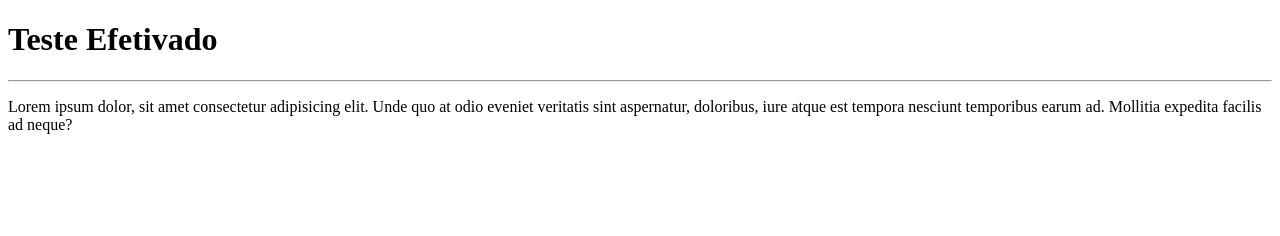
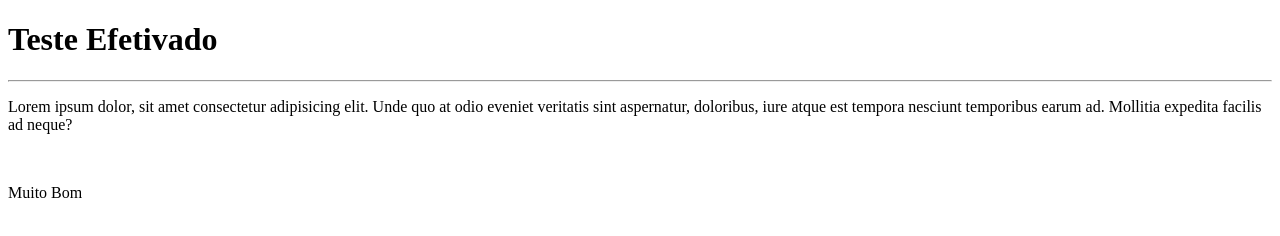
Before and after one commit to AllanMatheusPereira/Allan-teste, a plain HTML site: page Primeiro Site Git/index.html in a window 1280 px wide. Drawn offline with Linux system fonts and the light colour scheme.

Commit message:
Add mais um parágrafo

```diff
--- a/Primeiro Site Git/index.html
+++ b/Primeiro Site Git/index.html
@@ -12,5 +12,9 @@
     <p>
         Lorem ipsum dolor, sit amet consectetur adipisicing elit. Unde quo at odio eveniet veritatis sint aspernatur, doloribus, iure atque est tempora nesciunt temporibus earum ad. Mollitia expedita facilis ad neque?
     </p>
+    <br>
+    <p>
+        Muito Bom
+    </p>
 </body>
 </html>
```
